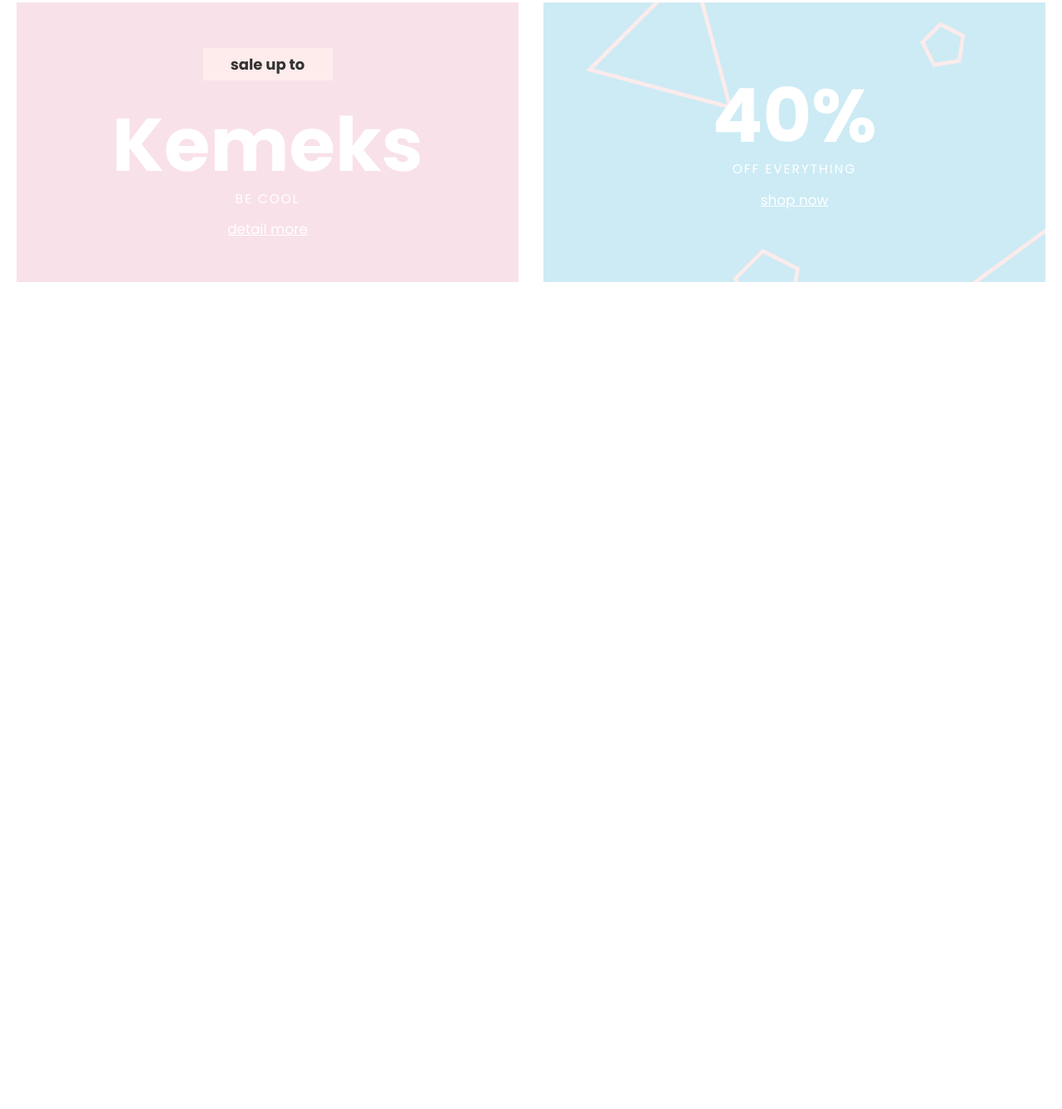
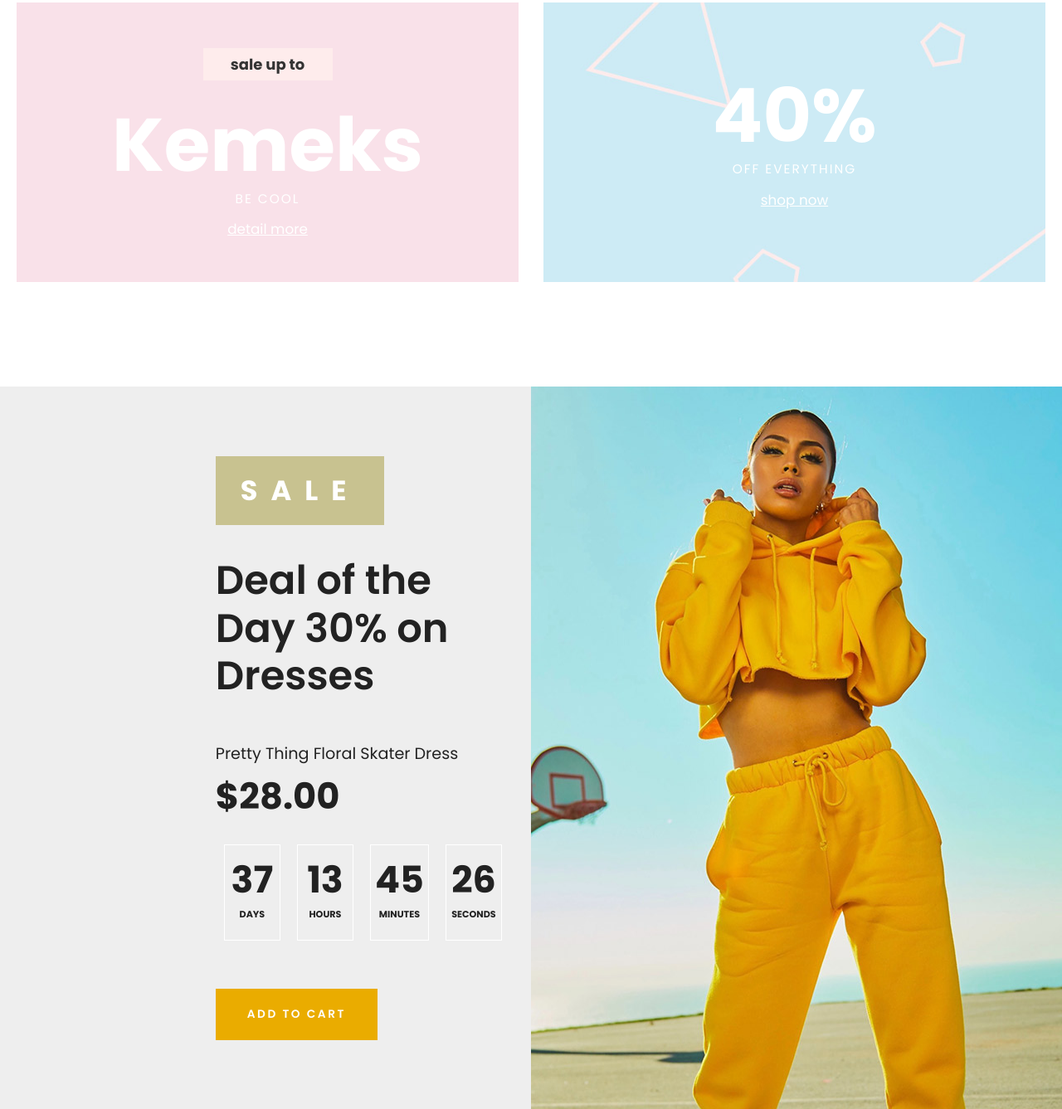
Before and after one commit to lubovgribiniyk/Task-4, a website: page index.html in a window 1280 px wide. Shown: the part 1505-2842 px from the top of the page at 83% size. Before the commit the page ends 1845 px from the top, so only its background shows below. Drawn offline with nearby package versions, Linux system fonts and the light colour scheme; files that its build step writes are made by us from their sources.

Commit message:
Add counter-banner section

```diff
--- a/index.html
+++ b/index.html
@@ -152,6 +152,38 @@
       </div>
     </div>
   </div>
+  <section class="counter-banner">
+    <div class="counter-banner__container">
+      <div class="counter-banner__item counter-banner__info">
+        <div class="counter-banner__label">sale</div>
+        <h4 class="counter-banner__title">
+          Deal of the Day 30% on Dresses
+        </h4>
+        <p class="counter-banner__text">Pretty Thing Floral Skater Dress</p>
+        <div class="counter-banner__price">$28.00</div>
+        <ul class="counter list">
+          <li class="counter__item">
+            <div class="counter__number">37</div>
+            <div class="counter__text">Days</div>
+          </li>
+          <li class="counter__item">
+            <div class="counter__number">13</div>
+            <div class="counter__text">Hours</div>
+          </li>
+          <li class="counter__item">
+            <div class="counter__number">45</div>
+            <div class="counter__text">Minutes</div>
+          </li>
+          <li class="counter__item">
+            <div class="counter__number">26</div>
+            <div class="counter__text">Seconds</div>
+          </li>
+        </ul>
+        <button class="button button_yellow counter-banner__btn">Add to Cart</button>
+      </div>
+      <div class="counter-banner__item counter-banner__img"></div>
+    </div>
+  </section>
 
 </body>
 
--- a/scss/components/_button.scss
+++ b/scss/components/_button.scss
@@ -17,6 +17,9 @@
   }
   &_yellow {
     background-color: $yellow;
+    &:hover {
+      background-color: #f4d06f;
+    }
   }
   @media only screen and (max-width: $md) {
     padding: 10px;
--- /dev/null
+++ b/scss/components/_counter-banner.scss
@@ -0,0 +1,54 @@
+.counter-banner {
+  &__container {
+    display: flex;
+  }
+  &__item {
+    width: 50%;
+    background-color: #eeeeee;
+    box-sizing: border-box;
+  }
+  &__info {
+    padding: 6.5% 25px 6.5% 20.3%;
+  }
+  &__img {
+    background: url("../../img/bg-counter.jpg") no-repeat top center;
+  }
+  &__label {
+    margin-bottom: 38px;
+    display: inline-block;
+    padding: 25px 30px;
+    background-color: #c8c290;
+    font-size: 2.8rem;
+    font-weight: 700;
+    color: $white;
+    text-transform: uppercase;
+    line-height: 1;
+    text-align: center;
+    letter-spacing: 16px;
+  }
+  &__title {
+    margin: 0 0 15.5%;
+    font-size: 4rem;
+    line-height: 4.8rem;
+    color: $primary;
+    font-weight: 600;
+  }
+  &__text {
+    margin-bottom: 20px;
+    font-size: 1.6rem;
+    line-height: 1.7rem;
+    font-weight: 400;
+    color: $primary;
+  }
+  &__price {
+    margin-bottom: 10%;
+    font-size: 3.6rem;
+    font-weight: 700;
+    color: $primary;
+    line-height: 1;
+  }
+  &__btn {
+    padding: 25px 38px;
+    font-size: 1.14rem;
+  }
+}
--- /dev/null
+++ b/scss/components/_counter.scss
@@ -0,0 +1,25 @@
+.counter {
+  display: flex;
+  &__item {
+    margin: 0 10px 58px;
+    padding: 20px 5px 5px;
+    border: 1px solid $white;
+    width: 116px;
+    height: 116px;
+    box-sizing: border-box;
+    text-align: center;
+  }
+  &__number {
+    margin-bottom: 10px;
+    font-size: 3.7rem;
+    font-weight: 700;
+    color: $primary;
+    line-height: 1;
+  }
+  &__text {
+    font-size: 0.93rem;
+    color: $primary;
+    font-weight: 700;
+    text-transform: uppercase;
+  }
+}
--- a/scss/index.scss
+++ b/scss/index.scss
@@ -15,3 +15,5 @@
 @import "components/products";
 @import "components/sale-products";
 @import "components/offers";
+@import "components/counter";
+@import "components/counter-banner";
```
Also changed, not shown: img/bg-counter.jpg (added).
